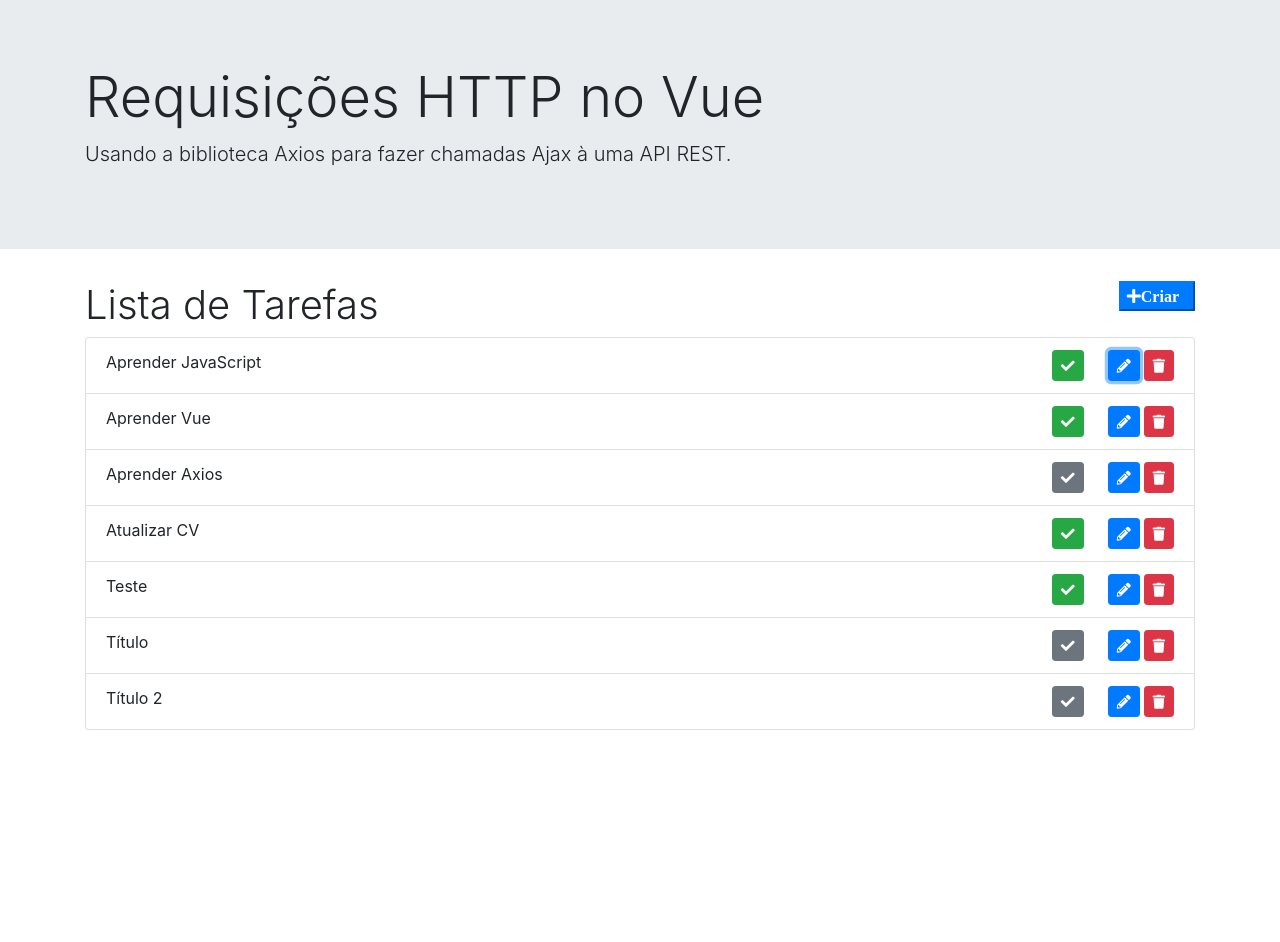
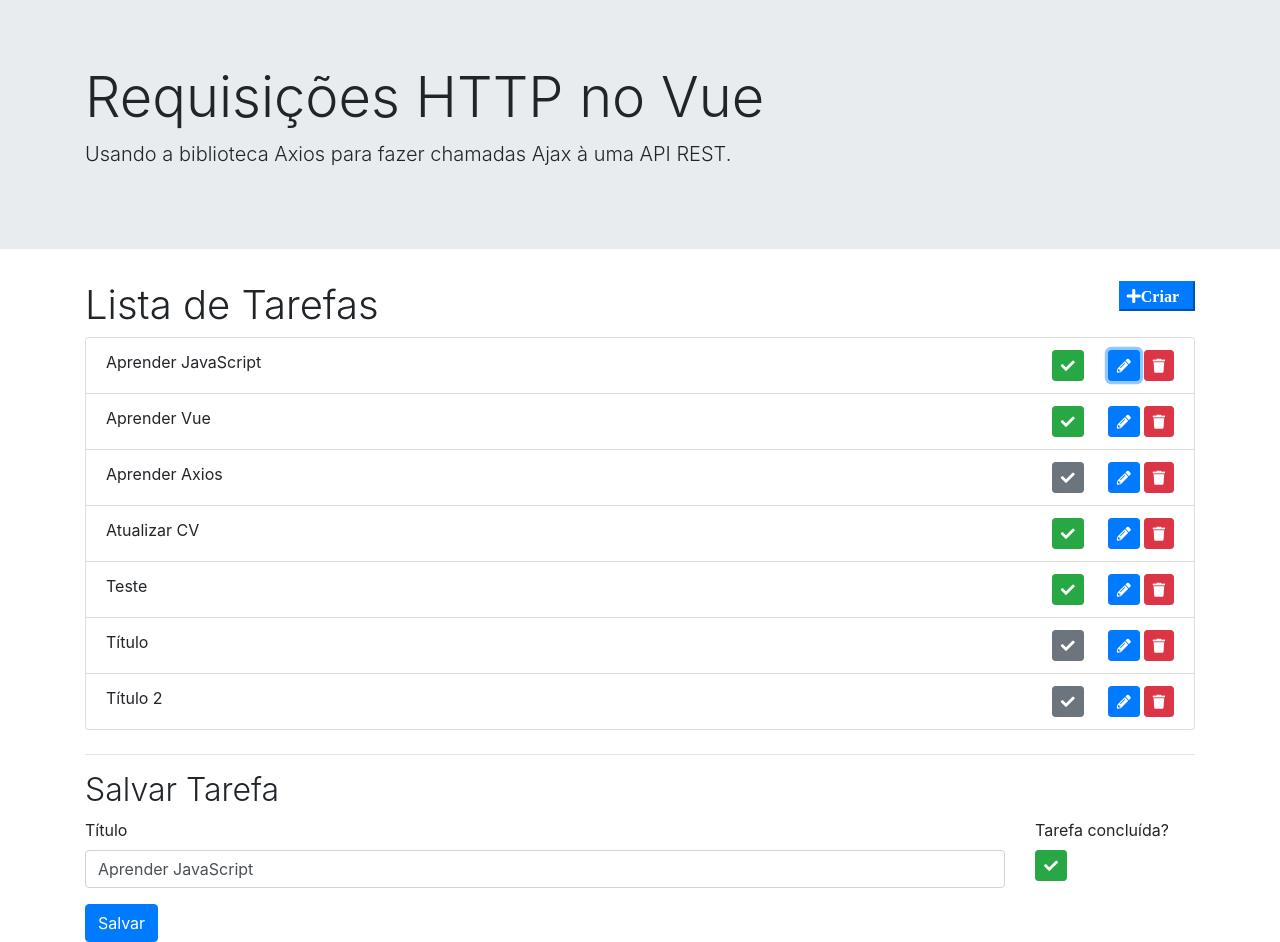
Before and after one commit to flavio-santana/vue-http, a Vue app: page / in a window 1280 px wide. Both pictures are taken after a click on the button 1123 px from the left and 365 px from the top of the page. Before the commit the page ends 800 px from the top, so only its background shows below. Built offline with nearby package versions, Linux system fonts and the light colour scheme; data requests are answered from the project's data file.

Commit message:
Implementado rotina para selecionar tarefa para edição

```diff
--- a/src/components/TarefaSalvar.vue
+++ b/src/components/TarefaSalvar.vue
@@ -17,7 +17,11 @@
                 <div class="col-sm-2" v-if="tarefa">
                     <div class="form-group">
                         <label>Tarefa concluída?</label>
-                        <button class="btn btn-secondary btn-sm d-block">
+                        <button
+                            type="button"
+                            class="btn btn-sm d-block"
+                            :class="classeBotao"
+                            @click="tarefalocal.concluido =! tarefalocal.concluido">
                             <i class="fa fa-check"></i>
                         </button>
                     </div>
@@ -45,20 +49,33 @@ export default {
                     titulo: '',
                     concluido: false
                 },
-                this.tarefa)
+                this.tarefa
+            )
         }
     },
     computed: {
+        classeBotao(){
+            return this.tarefa && this.tarefaLocal.concluido
+                ? 'btn-success'
+                : 'btn-secondary'
+        },
         classeColuna() {
             return this.tarefa
                 ? 'col-sm-10'
                 : 'col-sm-12'
         }
     },
+    watch:{
+        tarefa (tarefaNova, tarefaAntiga){
+            this.tarefaLocal = Object.assign({}, this.tarefa)
+        }
+    },
     methods:{
         salvar(event){
 
-            this.$emit('criar', this.tarefaLocal)
+            const operacao = !this.tarefa ? 'criar' : 'editar'
+
+            this.$emit(operacao, this.tarefaLocal)
 
             this.tarefaLocal = { titulo: '', concluido: false }
         }
--- a/src/components/TarefasLista.vue
+++ b/src/components/TarefasLista.vue
@@ -20,14 +20,17 @@
             <TarefasListaIten
                 v-for="tarefa in tarefas"
                 :key="tarefa.id"
-                :tarefa="tarefa" />
+                :tarefa="tarefa"
+                @editar="selecionarTarefaParaEdicao"/>
         </ul>
 
         <p v-else>Nenhuma tarefa criada.</p>
 
         <TarefaSalvar
             v-if="exibirFormulario"
-            @criar="criarTarefa"/>
+            :tarefa="tarefaSelecionada"
+            @criar="criarTarefa"
+            @editar="editarTarefa"/>
 
     </div>
 </template>
@@ -48,7 +51,8 @@ export default {
     data() {
         return {
             tarefas: [],
-            exibirFormulario : false
+            exibirFormulario : false,
+            tarefaSelecionada : undefined
         }
     },
     created(){
@@ -81,6 +85,16 @@ export default {
                 this.exibirFormulario = false
             })
 
+        },
+        editarTarefa(tarefa){
+
+            console.log('Editar', tarefa)
+        },
+        selecionarTarefaParaEdicao(tarefa){
+
+            this.tarefaSelecionada = tarefa
+
+            this.exibirFormulario = true
         }
     }
 }
--- a/src/components/TarefasListaIten.vue
+++ b/src/components/TarefasListaIten.vue
@@ -5,7 +5,10 @@
         <button class="btn btn-sm mr-4" :class="classeCSS" :title="tituloBotaoConcluido">
             <i class="fa fa-check"></i>
         </button>
-        <button class="btn btn-primary btn-sm mr-1" title="Editar">
+        <button
+            class="btn btn-primary btn-sm mr-1"
+            title="Editar"
+            @click="$emit('editar',tarefa)">
             <i class="fa fa-pencil-alt"></i>
         </button>
         <button class="btn btn-danger btn-sm" title="Deletar">
```
